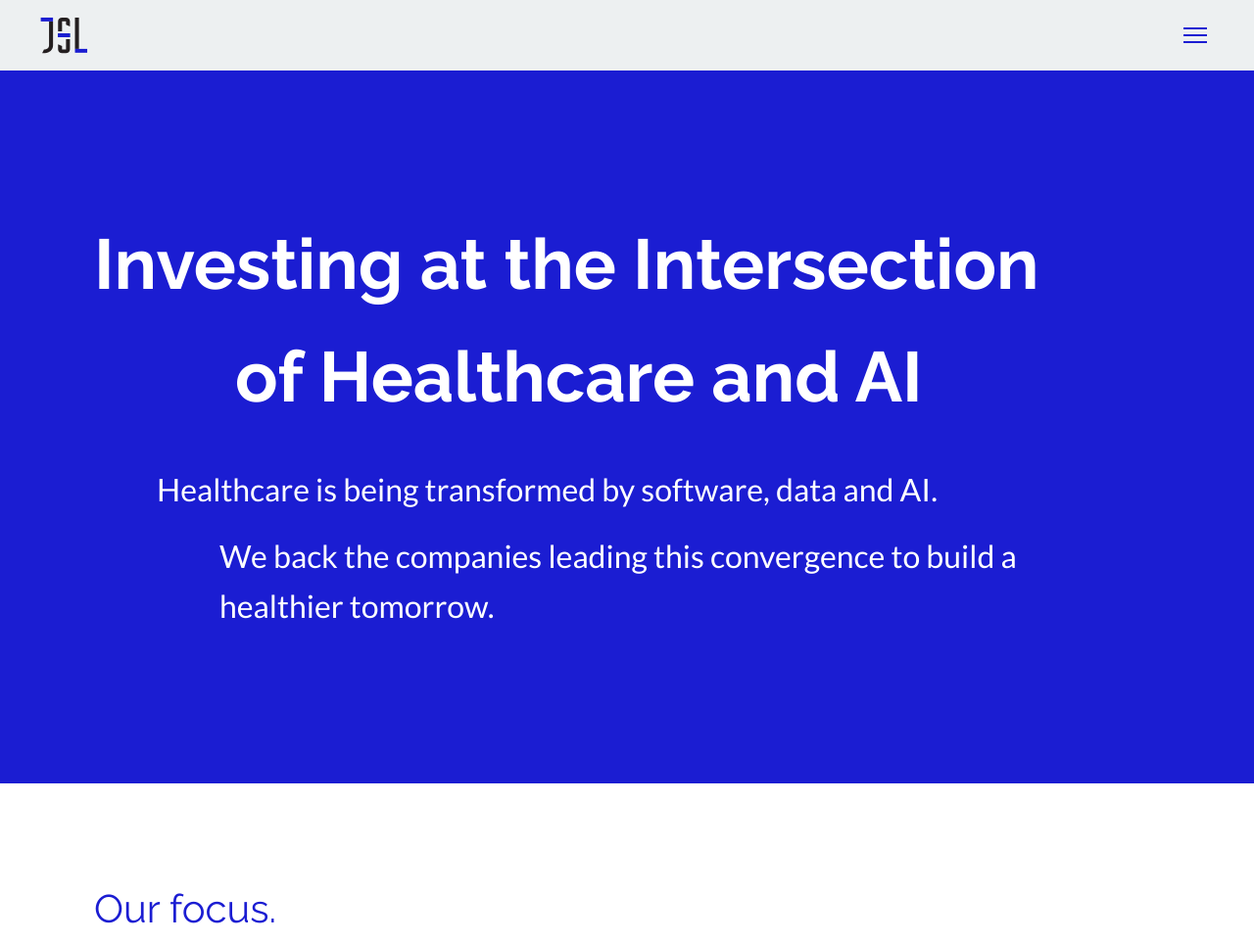
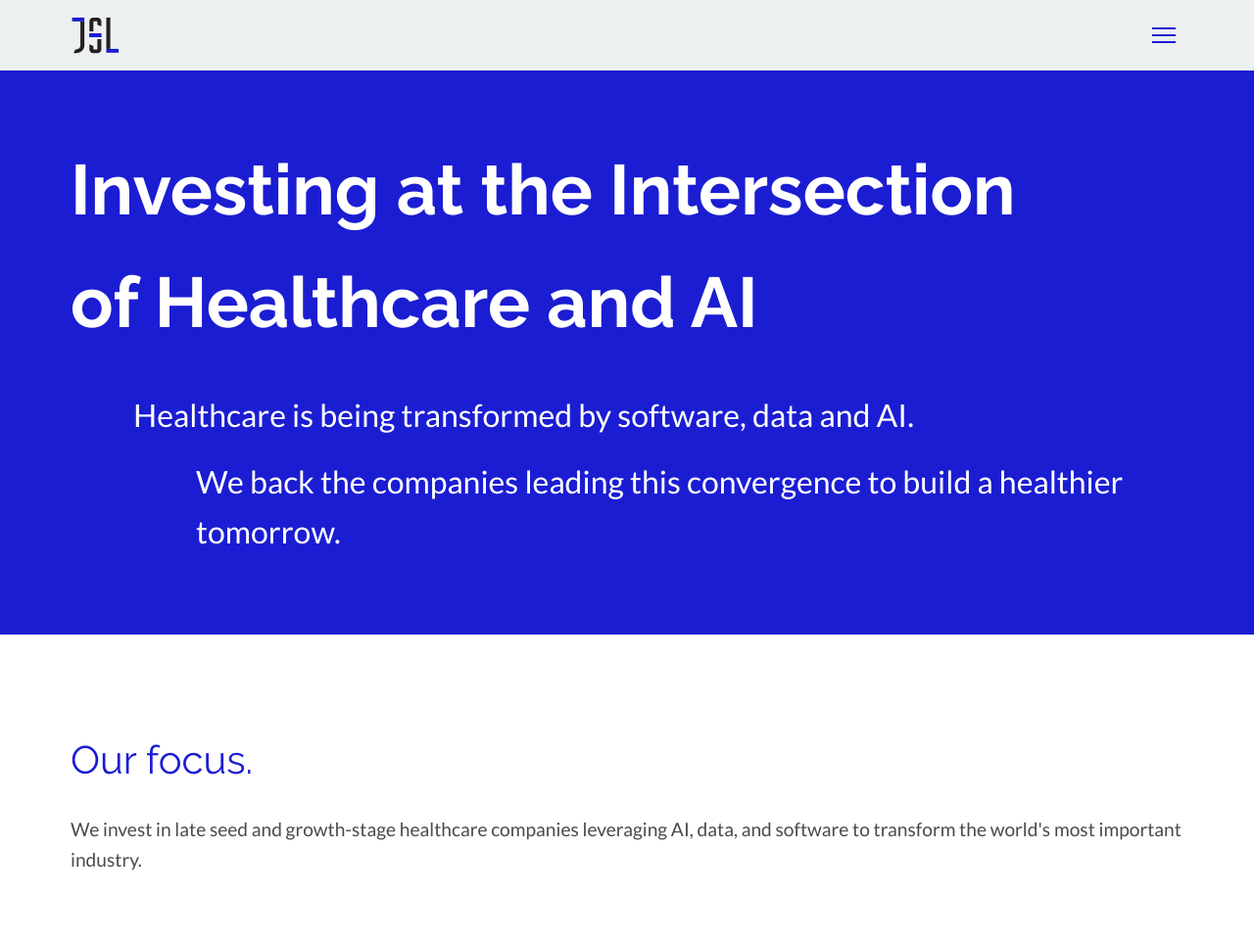
Before and after one commit to lekanjsl/jsl-site-basic, a website built with Vite: page index.html in a window 1280 px wide. Shown: the top 963 px of the page at 98% size. Built offline with nearby package versions, Linux system fonts and the light colour scheme.

Commit message:
Update widths to constrain to 1200px

```diff
--- a/style.css
+++ b/style.css
@@ -8,6 +8,7 @@
     --nav-width-mobile: 100%;
     --header-height: 72px;
     --exited-border-color: #808080;
+    --max-width: 1200px;
 }
 
 * {
@@ -62,11 +63,12 @@ header {
 }
 
 nav {
-    max-width: 1200px;
+    max-width: var(--max-width);
     margin: 0 auto;
     display: flex;
     justify-content: space-between;
     align-items: center;
+    padding: 0 2rem;
 }
 
 /* Menu Button */
@@ -187,19 +189,19 @@ section {
 
 .hero {
     text-align: left;
-    padding: 0 2rem;
+    padding: 4rem 2rem;
     background: #1b1dd2;
     color: white;
-    min-height: calc(100vh - var(--header-height));
+    min-height: 66vh;
     display: flex;
     flex-direction: column;
     justify-content: center;
 }
 
 .hero-content {
-    max-width: 1200px;
-    margin: 0;
-    padding: 0 4rem;
+    max-width: var(--max-width);
+    margin: 0 auto;
+    padding: 0 2rem;
 }
 
 .hero h1 {
@@ -249,9 +251,9 @@ section {
 }
 
 .info-block {
-    max-width: 1200px;
-    margin: 0;
-    padding: 0 4rem;
+    max-width: var(--max-width);
+    margin: 0 auto;
+    padding: 0 2rem;
     text-align: left;
 }
 
@@ -268,7 +270,7 @@ section {
 
 /* Portfolio Section */
 .portfolio {
-    max-width: 1200px;
+    max-width: var(--max-width);
     margin: 0 auto;
     padding: 4rem 2rem;
 }
@@ -398,7 +400,7 @@ section {
 
 /* Team Section */
 .team {
-    max-width: 1200px;
+    max-width: var(--max-width);
     margin: 0 auto;
     padding: 4rem 2rem;
 }
```
